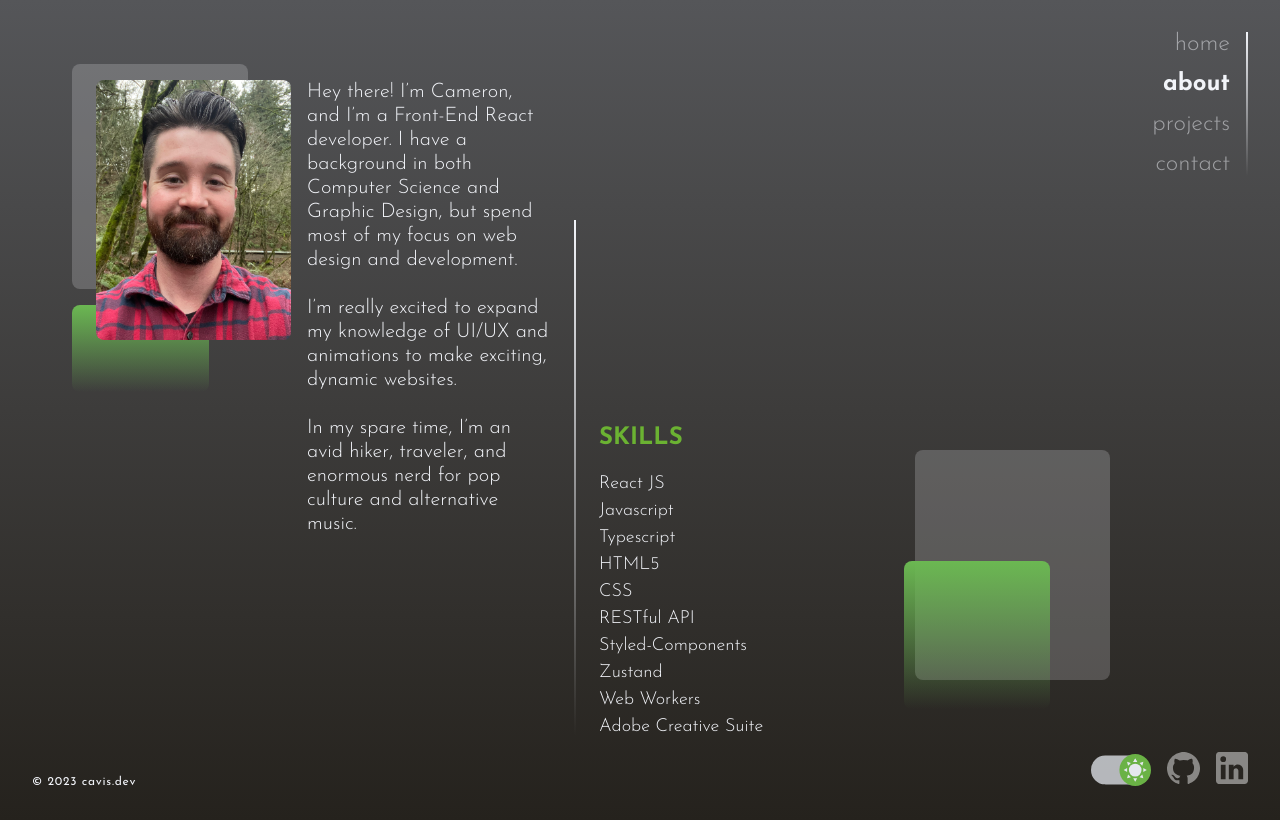
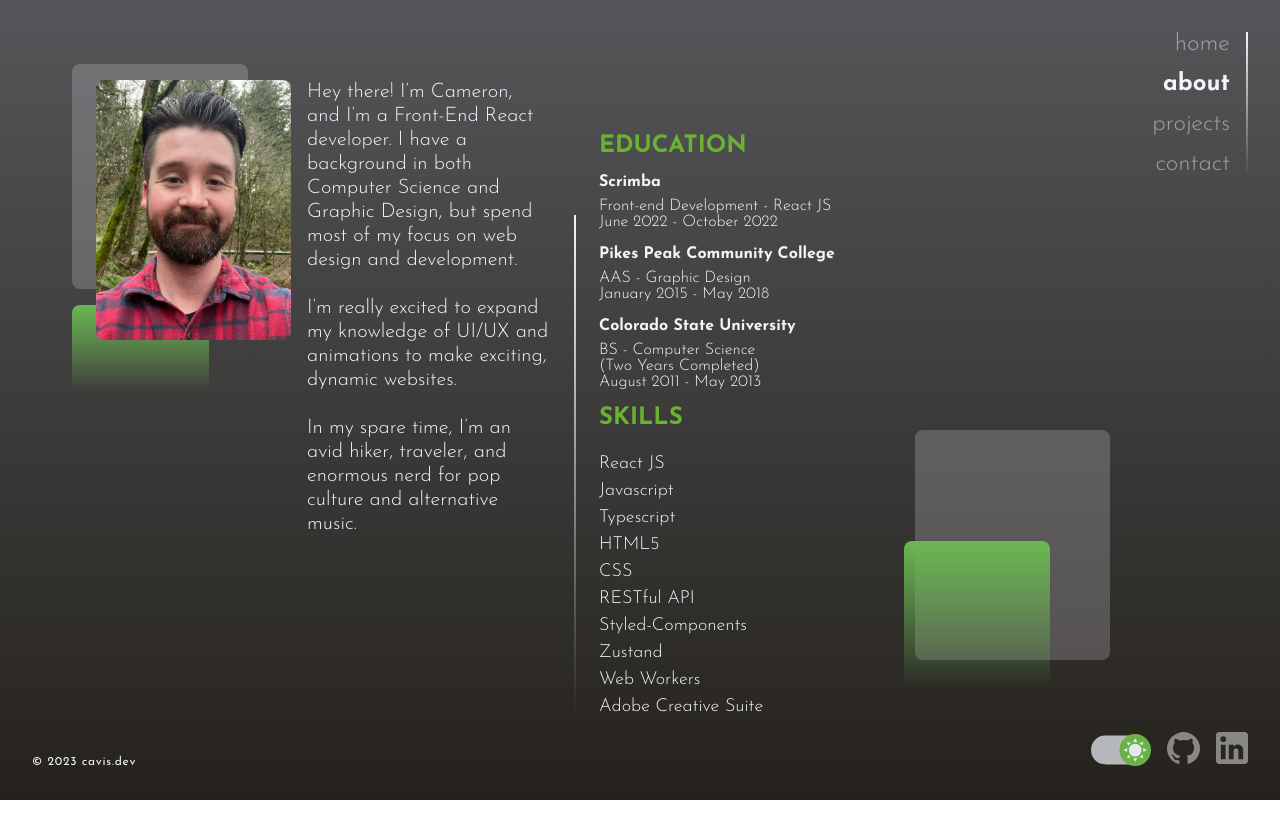
Before and after one commit to cavisdev/portfolio-site, a React (Vite) app: page /about in a window 1280 px wide. Built offline with nearby package versions, Linux system fonts and the light colour scheme.

Commit message:
CSS fixes and education added

```diff
--- a/src/components/About.tsx
+++ b/src/components/About.tsx
@@ -2,7 +2,7 @@ import {
   AboutContainer,
   AboutText,
   AboutColumn,
-  SkillsColumn,
+  ExperienceColumn,
   DecorativeBox,
   Headshot,
   List,
@@ -10,6 +10,8 @@ import {
   SkillsListContainer,
   Title,
   GradientLine,
+  School,
+  SchoolInformation,
 } from "../styles/About.styles";
 
 export default function About() {
@@ -53,7 +55,28 @@ export default function About() {
         </AboutText>
       </AboutColumn>
       <GradientLine />
-      <SkillsColumn>
+      <ExperienceColumn>
+        <Title>Education</Title>
+        <School>Scrimba</School>
+        <SchoolInformation>
+          Front-end Development - React JS
+          <br />
+          June 2022 - October 2022
+        </SchoolInformation>
+        <School>Pikes Peak Community College</School>
+        <SchoolInformation>
+          AAS - Graphic Design
+          <br />
+          January 2015 - May 2018
+        </SchoolInformation>
+        <School>Colorado State University</School>
+        <SchoolInformation>
+          BS - Computer Science
+          <br />
+          (Two Years Completed)
+          <br />
+          August 2011 - May 2013
+        </SchoolInformation>
         <Title>Skills</Title>
         <SkillsListContainer>
           <List>
@@ -91,7 +114,7 @@ export default function About() {
             }}
           />
         </SkillsListContainer>
-      </SkillsColumn>
+      </ExperienceColumn>
     </AboutContainer>
   );
 }
--- a/src/styles/About.styles.ts
+++ b/src/styles/About.styles.ts
@@ -19,16 +19,15 @@ interface BoxStyles {
 const AboutContainer = styled.div`
   ${({ theme }) => theme.mainDisplay};
   justify-content: space-between;
-  min-height: 524px;
   padding: 1rem 2rem;
+  gap: 1rem;
 
   @media only screen and (min-width: 680px) and (orientation: landscape) {
-    min-height: 720px;
     flex-direction: row;
+    gap: 0;
   }
 
   @media only screen and (min-width: 680px) and (orientation: portrait) {
-    min-height: 720px;
     flex-direction: row;
   }
 `;
@@ -51,7 +50,7 @@ const AboutColumn = styled.div`
   }
 `;
 
-const SkillsColumn = styled.div`
+const ExperienceColumn = styled.div`
   display: flex;
   flex-direction: column;
   width: 100%;
@@ -169,10 +168,22 @@ const GradientLine = styled.div`
   }
 `;
 
+const School = styled.h6`
+  margin: 0;
+  margin-bottom: 0.5rem;
+  font-size: 1rem;
+`
+
+const SchoolInformation = styled.p`
+  margin: 0;
+  margin-bottom: 1rem;
+  font-weight: 300;
+`
+
 export {
   AboutContainer,
   AboutColumn,
-  SkillsColumn,
+  ExperienceColumn,
   Headshot,
   DecorativeBox,
   AboutText,
@@ -181,4 +192,6 @@ export {
   List,
   Skill,
   GradientLine,
+  School,
+  SchoolInformation
 };
--- a/src/styles/App.styles.ts
+++ b/src/styles/App.styles.ts
@@ -1,7 +1,6 @@
 import styled from "styled-components";
 
 const Page = styled.div`
-
 @media only screen and (min-width: 680px) and (orientation: landscape) {
     display: flex;
     flex-direction: row-reverse;
--- a/src/styles/Contact.styles.ts
+++ b/src/styles/Contact.styles.ts
@@ -4,8 +4,8 @@ const ContactContainer = styled.div`
   ${({ theme }) => theme.mainDisplay};
   justify-content: center;
   margin: 0 auto;
-  min-height: 302px;
   gap: 2rem;
+  padding: 1rem 0;
 `;
 
 const Text = styled.p`
--- a/src/styles/Home.styles.ts
+++ b/src/styles/Home.styles.ts
@@ -3,7 +3,6 @@ import styled from "styled-components";
 const HomeContainer = styled.div`
   ${({ theme }) => theme.mainDisplay};
   justify-content: center;
-  min-height: 302px;
 `;
 
 const Welcome = styled.p`
--- a/src/styles/Projects.styles.ts
+++ b/src/styles/Projects.styles.ts
@@ -26,7 +26,6 @@ top: 0;
 left: ${(props) => (props.visible ? "0px" : "-200px")};
 transition: left 0.5s ease-out;
 height: 100%;
-min-height: 580px;
 width: 180px;
 padding: 2rem 1rem 0 2rem;
 z-index: 100;
--- a/src/styles/Theme.styles.ts
+++ b/src/styles/Theme.styles.ts
@@ -13,16 +13,16 @@ const lightTheme: DefaultTheme = {
   display: flex;
   flex-direction: column;
   align-items: center;
-  height: calc(100vh - 140px);
+  min-height: calc(100vh - 140px);
   min-width:302px;
   width: 100%;
 
   @media only screen and (min-width: 680px) and (orientation: landscape) {
-  height: calc(100vh - 100px);
+  min-height: calc(100vh - 100px);
   }
 
   @media only screen and (min-width: 680px) and (orientation: portrait) {
-  height: calc(100vh - 244px);
+  min-height: calc(100vh - 244px);
   }
 `,
   gradientLine: `
@@ -44,16 +44,16 @@ const darkTheme: DefaultTheme = {
     display: flex;
     flex-direction: column;
     align-items: center;
-    height: calc(100vh - 140px);
+    min-height: calc(100vh - 140px);
     min-width:302px;
     width: 100%;
 
     @media only screen and (min-width: 680px) and (orientation: landscape) {
-    height: calc(100vh - 100px);
+    min-height: calc(100vh - 100px);
     }
 
     @media only screen and (min-width: 680px) and (orientation: portrait) {
-    height: calc(100vh - 244px);
+    min-height: calc(100vh - 244px);
     }
   `,
   gradientLine: `
```
